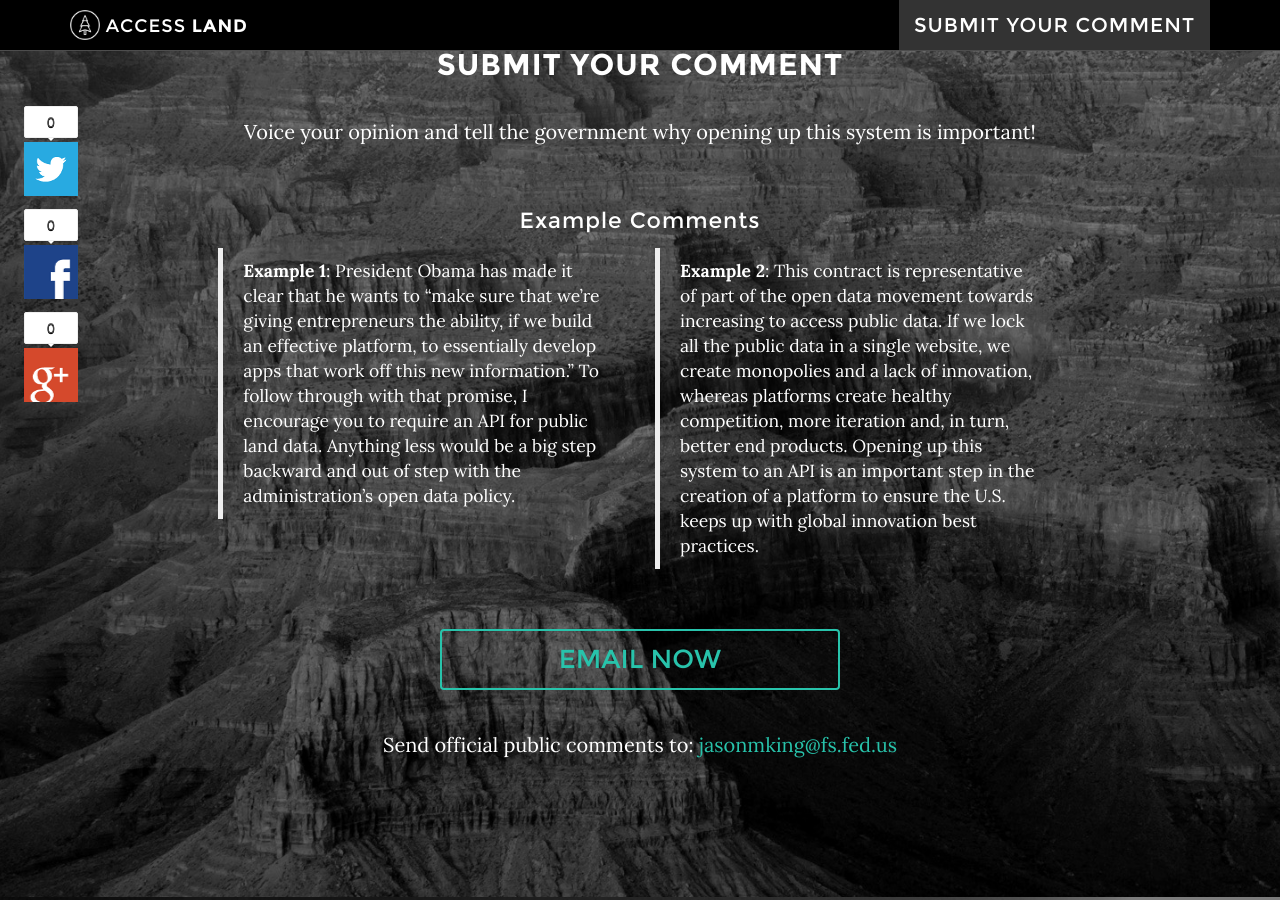
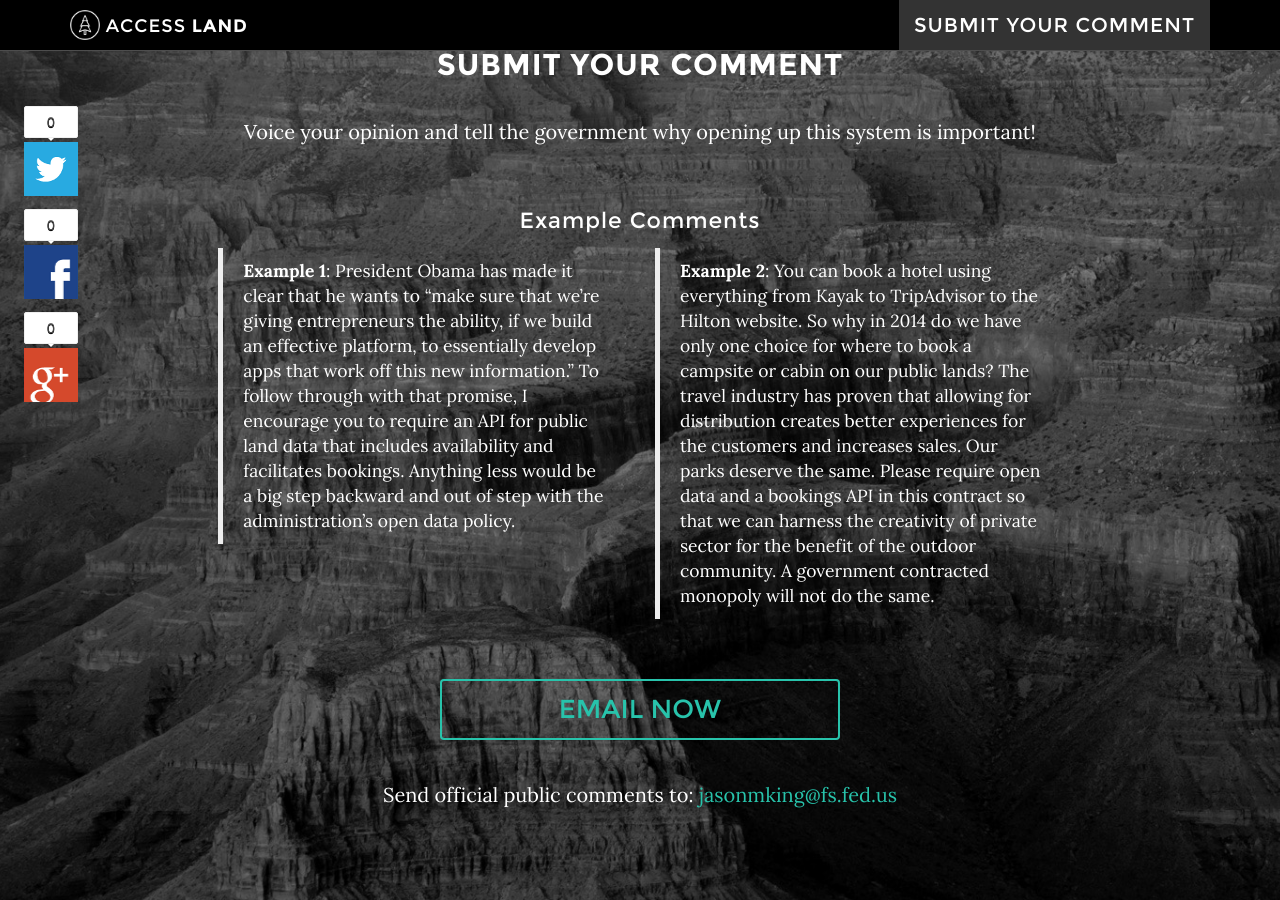
Before and after one commit to mnovinger/accessland.org, a Jekyll site: the page index.html, which Jekyll copies as it is, in a window 1280 px wide and 900 px high, scrolled down 1022 px. Built offline with Jekyll 4.4.1, drawn with Linux system fonts in a browser that asks for light colours.

Commit message:
update comments

```diff
--- a/index.html
+++ b/index.html
@@ -128,10 +128,10 @@
               <h4>Example Comments</h4>
               <div class="row">
                 <div class="col-lg-6">
-                  <blockquote><strong>Example 1</strong>: President Obama has made it clear that he wants to “make sure that we’re giving entrepreneurs the ability, if we build an effective platform, to essentially develop apps that work off this new information.” To follow through with that promise, I encourage you to require an API for public land data. Anything less would be a big step backward and out of step with the administration’s open data policy.</blockquote>
+                  <blockquote><strong>Example 1</strong>: President Obama has made it clear that he wants to “make sure that we’re giving entrepreneurs the ability, if we build an effective platform, to essentially develop apps that work off this new information.” To follow through with that promise, I encourage you to require an API for public land data that includes availability and facilitates bookings. Anything less would be a big step backward and out of step with the administration’s open data policy.</blockquote>
                 </div>
                 <div class="col-lg-6">
-                  <blockquote><strong>Example 2</strong>: This contract is representative of part of the open data movement towards increasing to access public data. If we lock all the public data in a single website, we create monopolies and a lack of innovation, whereas platforms create healthy competition, more iteration and, in turn, better end products. Opening up this system to an API is an important step in the creation of a platform to ensure the U.S. keeps up with global innovation best practices.</blockquote>
+                  <blockquote><strong>Example 2</strong>: You can book a hotel using everything from Kayak to TripAdvisor to the Hilton website. So why in 2014 do we have only one choice for where to book a campsite or cabin on our public lands? The travel industry has proven that allowing for distribution creates better experiences for the customers and increases sales. Our parks deserve the same. Please require open data and a bookings API in this contract so that we can harness the creativity of private sector for the benefit of the outdoor community. A government contracted monopoly will not do the same. </blockquote>
                 </div>
               </div>
               <a class="btn btn-default btn-huge email-btn" onClick="ga('send', 'event', 'Email', 'Desktop', 'Opened email');" href="mailto:jasonmking@fs.fed.us?subject=Official Comment on R1S Draft">
```
